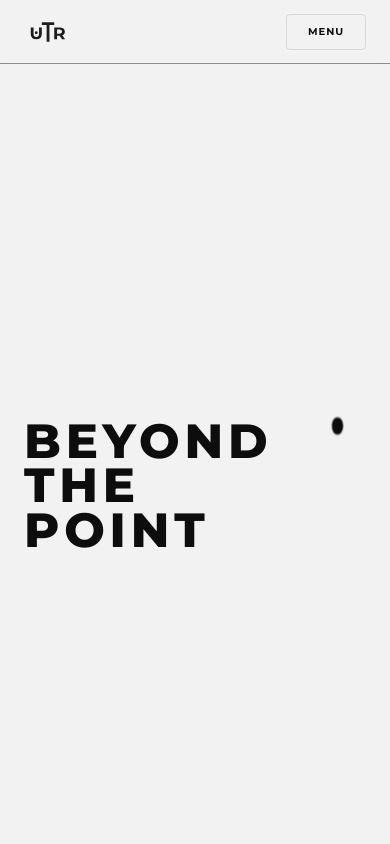
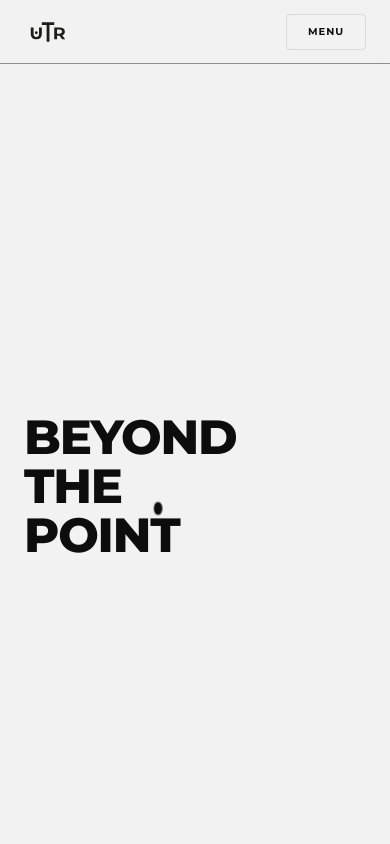
Before and after one commit to Mattia-Masciari/utr-website, a Next.js app in the folder frontend/: page / in a window 390 px wide. Shown: the top 844 px of the page. Built offline with nearby package versions, Linux system fonts and the light colour scheme.

Commit message:
Fix final: restore PC layout fully and lower mobile bounce

```diff
--- a/frontend/src/app/page.tsx
+++ b/frontend/src/app/page.tsx
@@ -22,7 +22,7 @@ export default function Home() {
                   transition: { staggerChildren: 0.15, delayChildren: 0.3 }
                 }
               }}
-              className="flex flex-col items-start font-heading font-extrabold text-[3rem] md:text-8xl lg:text-[10rem] uppercase tracking-architectural text-primary-dark leading-[0.9] md:leading-none gap-y-[0.02em]"
+              className="flex flex-col items-start font-heading font-extrabold text-5xl md:text-8xl lg:text-[10rem] uppercase tracking-tight md:tracking-architectural text-primary-dark leading-none gap-y-[0.02em]"
             >
               <motion.div
                 variants={{
@@ -49,7 +49,7 @@ export default function Home() {
                   hidden: { opacity: 0, y: 30, filter: "blur(15px)" },
                   show: { opacity: 1, y: 0, filter: "blur(0px)", transition: { duration: 0.8, ease: "easeOut" } }
                 }}
-                className="flex items-baseline relative w-full"
+                className="flex items-baseline relative"
               >
                 <span>POINT</span>
                 {/* Mobile Dot: Compact jump for adjacent visibility */}
@@ -59,7 +59,7 @@ export default function Home() {
                     show: { opacity: 1, scale: 1, filter: "blur(0px)", transition: { duration: 0.6 } }
                   }}
                   animate={{
-                    y: [0, -20, -150, -160, -150, -20, 0],
+                    y: [0, -10, -50, -60, -50, -10, 0],
                     scaleX: [1.7, 0.6, 1.0, 1.25, 1.0, 0.4, 1.7],
                     scaleY: [0.3, 2.0, 1.0, 0.8, 1.0, 2.5, 0.3],
                   }}
@@ -70,7 +70,7 @@ export default function Home() {
                     times: [0, 0.1, 0.35, 0.5, 0.65, 0.95, 1],
                     ease: ["easeOut", "easeOut", "easeInOut", "easeInOut", "easeIn", "easeIn"]
                   }}
-                  className="absolute right-4 md:hidden bottom-0 origin-bottom outline-none will-change-transform text-[1.2em] leading-none"
+                  className="absolute right-4 md:hidden bottom-0 origin-bottom outline-none will-change-transform text-[0.9em] leading-none"
                 >
                   .
                 </motion.span>
```
